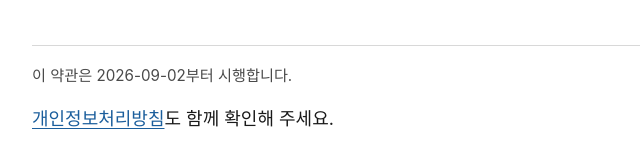
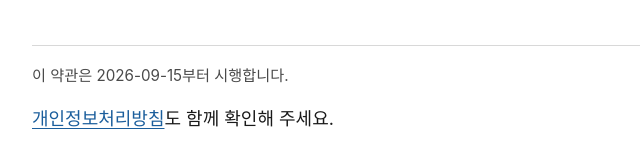
Before and after one commit to kyhyeok/senior-ieum-pages, a plain HTML site: page location-terms/index.html in a window 1280 px wide. Shown: the part 3128-3296 px from the top of the page, 256-896 px from the left. Drawn offline with Linux system fonts and the light colour scheme.

Commit message:
위치약관 부칙 시행일을 2026-09-15로 — 09-15 문안 변경 · 서버 판과 맞춘다(사용자 결정 11-18)
Co-Authored-By: Claude Opus 5.5 <noreply@anthropic.com>

```diff
--- a/location-terms/index.html
+++ b/location-terms/index.html
@@ -122,7 +122,7 @@
 
 <h2>부칙</h2>
 
-<p class="updated">이 약관은 2026-09-02부터 시행합니다.</p>
+<p class="updated">이 약관은 2026-09-15부터 시행합니다.</p>
 
 <p><a href="../privacy/">개인정보처리방침</a>도 함께 확인해 주세요.</p>
 
```
